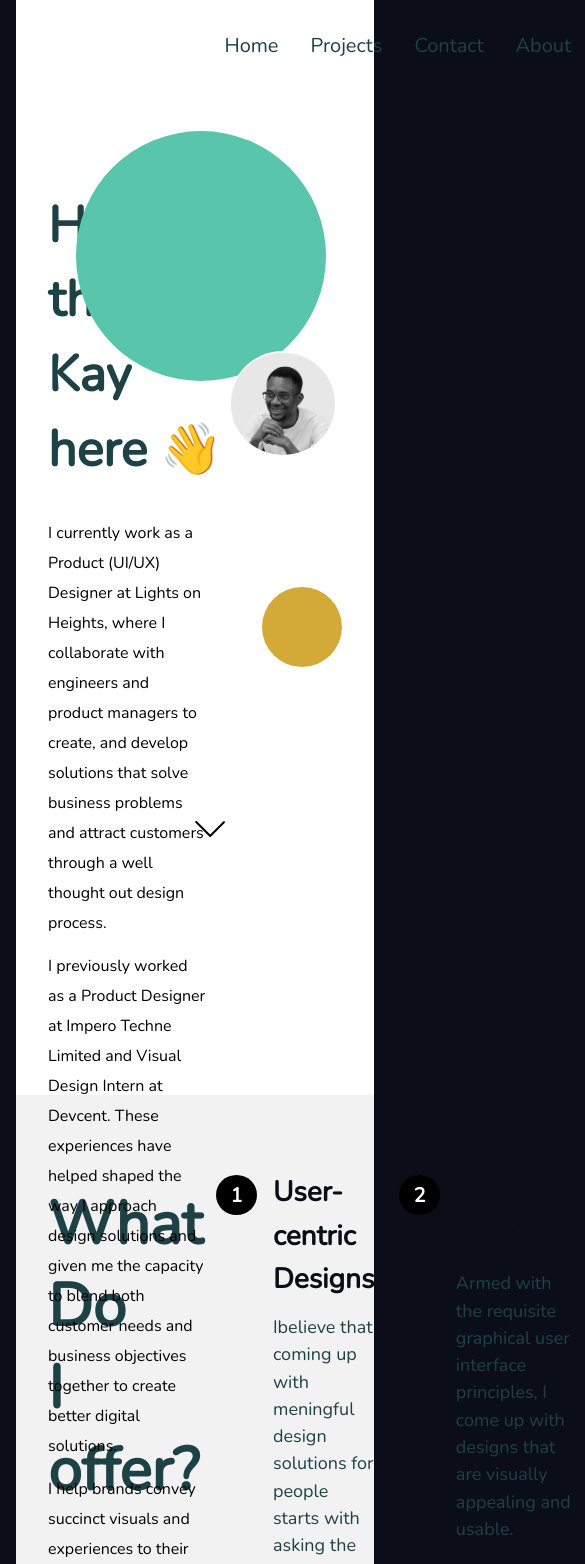
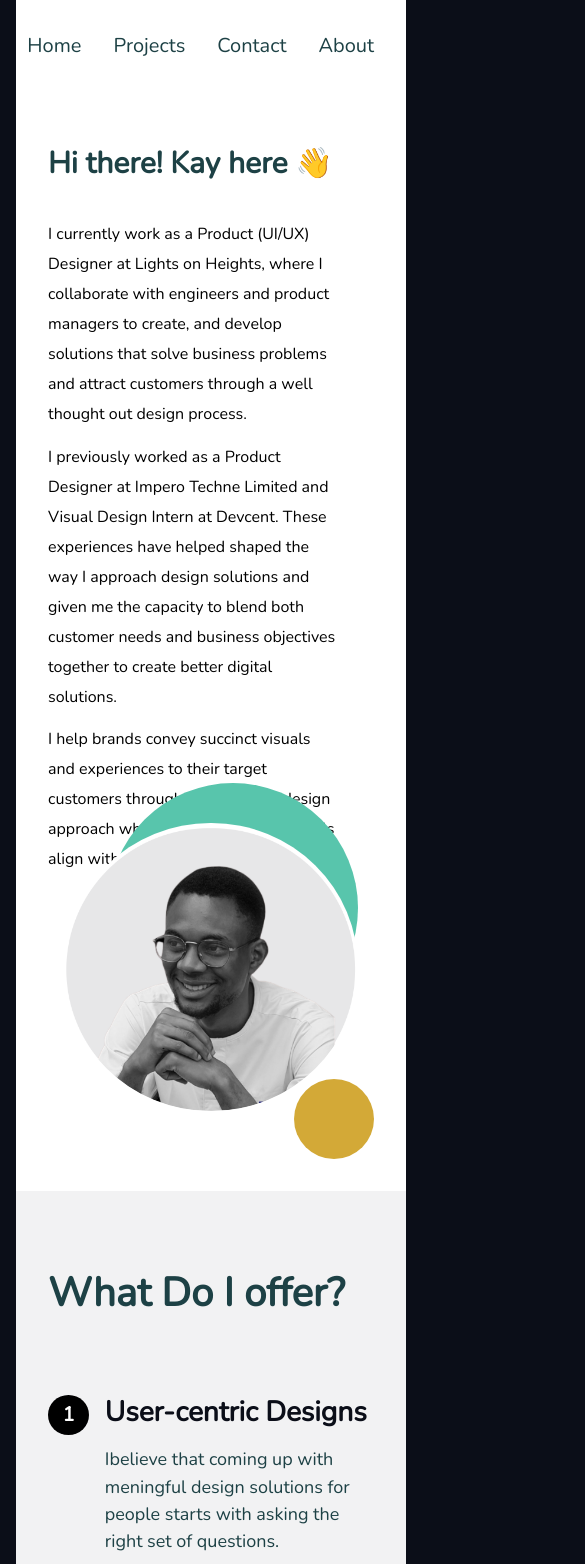
Before and after one commit to jahseed89/portfolio, a React (Create React App) app: page / in a window 390 px wide. Shown: the top 1564 px of the page, 585 px wide, since content can reach past the window. Built offline with nearby package versions, Linux system fonts and the light colour scheme.

Commit message:
responsiveness

```diff
--- a/src/app.scss
+++ b/src/app.scss
@@ -1,6 +1,10 @@
 .app {
     background-color: #0B0E18;
     padding: 0 8rem;
+
+    @media (max-width: 950px) {
+        padding: 0 2rem;
+    }
 
     nav{
         display: flex;
@@ -16,6 +20,15 @@
             padding-right: 2rem;
         }
 
+        @media (max-width: 950px) {
+            padding-left: 0;
+        }
+
+        @media (max-width: 540px) {
+            padding-bottom: 1rem;
+        }
+
+
         ul {
             width: 20%;
             display: flex;
@@ -25,6 +38,12 @@
             @media (max-width: 1740px) {
                 width: 40%;
             }
+
+            @media (max-width: 950px) {
+                width: 100%;
+            }
+
+
 
             li {
                 list-style-type: none;
@@ -40,11 +59,12 @@
     }
 
     @media (max-width: 1740px) {
-        padding: 0 3rem;
+        padding: 0 2rem;
     }
 
     @media (max-width: 950px) {
         padding: 0 1rem;
+        width: 100%;
     }
 
     .designed-by {
--- a/src/components/about/about.scss
+++ b/src/components/about/about.scss
@@ -8,8 +8,16 @@
         padding: 1rem 3rem;
         background-color: #FDFBF5;
 
+        @media (max-width: 540px) {
+            flex-direction: column;
+        }
+
         .abt-desc {
             width: 40%;
+
+            @media (max-width: 540px) {
+                width: 100%;
+            }
 
             h1 {
                 color: #1D4145;
@@ -20,6 +28,10 @@
 
                 @media (max-width: 1740px) {
                     font-size: 50px;
+                }
+
+                @media (max-width: 540px) {
+                    font-size: 40px;
                 }
             }
 
@@ -34,6 +46,10 @@
                 img {
                     width: 30%;
                     border-radius: 10px;
+
+                    @media (max-width: 540px) {
+                        width: 80%;
+                    }
                 }
             }
 
@@ -51,6 +67,10 @@
         .summary {
             width: 40%;
             margin-top: 7rem;
+
+            @media (max-width: 540px) {
+                width: 100%;
+            }
 
             h3 {
                 color: #1D4145;
@@ -88,8 +108,17 @@
         justify-content: space-between;
         padding: 5rem 3rem;
 
+        @media (max-width: 540px) {
+            flex-direction: column;
+        }
+
         .got-project {
             width: 40%;
+
+            @media (max-width: 540px) {
+                width: 100%;
+                margin-bottom: 5rem;
+            }
 
             p {
                 font-style: normal;
@@ -104,6 +133,10 @@
                 font-size: 56px;
                 line-height: 76px;
                 color: #1D4145;
+
+                @media (max-width: 540px) {
+                    font-size: 40px;
+                }
             }
             button {
                 display: flex;
@@ -128,6 +161,14 @@
 
         .lightImg-holder {
             width: 40%;
+
+            @media (max-width: 540px) {
+                width: 100%;
+            }
+
+            img {
+                width: 100%;
+            }
         }
     }
 
@@ -160,6 +201,11 @@
             flex: none;
             order: 0;
             flex-grow: 0;
+
+            @media (max-width: 950px) {
+                font-size: 40px;
+
+            }
 
             @media (max-width: 600px) {
                 font-size: 20px;
@@ -194,10 +240,6 @@
 
                 img {
                     width: 100%;
-
-                    @media (max-width: 600px) {
-                        width: 100%;
-                    }
                 }
             }
         }
--- a/src/components/contact/ContactMe.js
+++ b/src/components/contact/ContactMe.js
@@ -1,29 +1,14 @@
-import React, { useState } from "react";
+import React from "react";
 import linkedIn from "../../assets/images/linkedin.svg";
 import twitter from "../../assets/images/twitter.svg";
 import bb from "../../assets/images/bb.svg";
-import Modal from "../Modal";
-import LinksBtn from "../buttons/LinksBtn";
 import "./contact.scss";
 
 const ContactMe = () => {
-  const [showModal, setShowModal] = useState(false);
-
-  const openMsgModal = () => {
-    setShowModal((prev) => !prev);
-  };
 
   return (
     <div className="contact-section">
-      {showModal && (
-        <Modal>
-          <div>
-            <h3>Thanks for the message!</h3>
-            <p>I will get back to you as soon as possible</p>
-            <LinksBtn linkBtnText="Back to Portfolio" />
-          </div>
-        </Modal>
-      )}
+
       <div className="info-container">
         <div className="title-header">
           <h1>Let's Connect!</h1>
@@ -58,7 +43,7 @@ const ContactMe = () => {
             <textarea placeholder="Message"></textarea>
             <br />
           </div>
-          <button className="send-msg-btn" onClick={openMsgModal}>
+          <button className="send-msg-btn">
             SEND MESSAGE
           </button>
         </form>
--- a/src/components/contact/contact.scss
+++ b/src/components/contact/contact.scss
@@ -4,6 +4,12 @@
     padding: 0 4rem;
     height: 100vh;
     margin-top: 8rem;
+
+    @media (max-width: 950px) {
+        height: 100%;
+        margin-bottom: 5rem;
+        padding: 0 3rem;
+    }
 
     @media (max-width: 600px) {
         flex-direction: column;
@@ -17,13 +23,14 @@
         }
 
         .title-header {
-            font-size: 40px;
             display: flex;
             align-items: center;
 
-            @media (max-width: 600px) {
-                font-size: 30px;
+            @media (max-width: 540px) {
+                font-size: 40px;
                 width: 100%;
+                align-items: flex-start;
+
             }
 
 
@@ -38,11 +45,12 @@
                 order: 0;
                 flex-grow: 0;
 
-                @media (max-width: 600px) {
-                    font-size: 30px;
+                @media (max-width: 950px) {
+                    font-size: 40px;
+                }
+
+                @media (max-width: 540px) {
                     width: fit-content;
-                    margin-left: auto;
-                    margin-right: auto;
                 }
             }
         }
@@ -58,6 +66,7 @@
             font-size: 20px;
             line-height: 150%;
             color: #F5F5F5;
+            text-align: justify;
 
             @media (max-width: 600px) {
                 width: 100%;
@@ -90,10 +99,6 @@
             div{
                 margin: 1rem 0;
 
-                @media (max-width: 950px) {
-                    width: 100vw;
-                }
-
                 input {
                     width: 600px;
                     outline: none;
@@ -105,6 +110,14 @@
                     @media (max-width: 1740px) {
                         width: 450px;
 
+                    }
+
+                    @media (max-width: 950px) {
+                        width: 100%;
+                    }
+
+                    @media (max-width: 450px) {
+                        width: 320px;
                     }
 
                 }
@@ -120,7 +133,14 @@
 
             @media (max-width: 1740px) {
                 width: 450px;
+            }
 
+            @media (max-width: 950px) {
+                width: 100%;
+            }
+
+            @media (max-width: 450px) {
+                width: 320px;
             }
         }
 
@@ -140,7 +160,7 @@
                 border: 1px solid #58C5AC;
             }
 
-            @media (max-width: 600px) {
+            @media (max-width: 540px) {
                 font-size: 10px;
             }
         }
--- a/src/components/home/Home.js
+++ b/src/components/home/Home.js
@@ -59,7 +59,7 @@ const Home = () => {
           starts with asking the right set of questions."
             />
           </div>
-          <div  className="c-wrapper-row1">
+          <div className="c-wrapper-row1">
             <OfferCard
               num="3"
               title="Rapid Prototyping"
--- a/src/components/home/home.scss
+++ b/src/components/home/home.scss
@@ -9,14 +9,8 @@
         padding: 0 2rem 6rem 2rem;
     }
 
-    nav{
-        display: flex;
-        justify-content: flex-end;
-        margin-bottom: 8rem;
-
-        @media (max-width: 1740px) {
-            margin-bottom: 4rem;
-        }
+    @media (max-width: 540px) {
+        padding-bottom: 15rem;
     }
 
     .section-container {
@@ -24,10 +18,18 @@
         justify-content: space-between;
         height: 100%;
 
+        @media (max-width: 540px) {
+            flex-direction: column;
+        }
+
 
         .desc-section {
             height: 100%;
             width: 60%;
+
+            @media (max-width: 540px) {
+                width: 100%;
+            }
 
             h1 {
                 color: #1D4145;
@@ -38,6 +40,13 @@
 
                 @media (max-width: 1740px) {
                     font-size: 50px;
+                }
+                @media (max-width: 950px) {
+                    font-size: 40px;
+                }
+
+                @media (max-width: 540px) {
+                    font-size: 30px;
                 }
             }
 
@@ -61,13 +70,15 @@
                 display: flex;
                 justify-content: flex-end;
 
+                @media (max-width: 540px) {
+                    width: 100%;
+                }
+
                 .img-container {
 
                 .img-holder {
-                    // background-color: #F2F2F3;
                     width: 80%;
                     padding: 1rem 0;
-                    border-radius: 100%;
                     display: flex;
                     justify-content: center;
                     align-items: center;
@@ -101,6 +112,14 @@
                 background-color: #58C5AC;
                 border-radius: 100%;
 
+                @media (max-width: 950px) {
+                    top: 3rem;
+                }
+
+                @media (max-width: 540px) {
+                    top: -10.5rem;
+                }
+
             }
 
             .yello-bg {
@@ -110,6 +129,10 @@
                 border-radius: 100%;
                 position: absolute;
                 top: 27rem;
+
+                @media (max-width: 540px) {
+                    top: 8rem;
+                }
 
             }
 
@@ -125,6 +148,10 @@
         animation: beat .20s infinite alternate;
         transform-origin: center;
 
+        @media (max-width: 450px) {
+            display: none;
+        }
+
     }
 
     @keyframes beat{
@@ -134,7 +161,6 @@
 
 .what-iDo {
     display: flex;
-    // justify-content: space-between;
     gap: 5rem;
     background-color: #F2F2F3;
     padding: 3rem 5rem 6rem 5rem;
@@ -145,8 +171,16 @@
 
     }
 
+    @media (max-width: 540px) {
+        flex-direction: column;
+    }
+
     .offer-title,.offerCard-wrapper {
         width: calc(100% / 3);
+
+        @media (max-width: 540px) {
+            width: 100%;
+        }
     }
 
     .offer-title {
@@ -158,6 +192,15 @@
             font-size: 30px;
             width: 30%;
         }
+
+        @media (max-width: 950px) {
+            font-size: 20px;
+        }
+
+        @media (max-width: 540px) {
+            width: 100%;
+            margin-bottom: -4rem;
+        }
     }
 
     .offerCard-wrapper {
@@ -166,10 +209,15 @@
 
         @media (max-width: 1740px) {
             width: 35%;
+
+            @media (max-width: 540px) {
+                width: 100%;
+            }
         }
 
         .c-wrapper-row1, .c-wrapper-row2  {
             height: 50%;
+
         }
     }
 }
@@ -179,11 +227,20 @@
     background-color: #ffff;
     padding: 5rem;
 
+    @media (max-width: 540px) {
+        // text-align: left;
+        padding: 2rem 3rem;
+    }
+
     h3 {
         color: #1D4145;
         font-size: 40px;
         font-weight: 400;
         line-height: 54.56px;
+
+        @media (max-width: 540px) {
+            font-size: 30px;
+        }
     }
 
     h1 {
@@ -191,6 +248,11 @@
         font-size: 56px;
         font-weight: 700;
         line-height: 76.38px;
+
+        @media (max-width: 540px) {
+            font-size: 30px;
+        }
+
     }
 }
 
@@ -200,4 +262,5 @@
     .desc-section, .img-bg-wrapper {
         width: 50%;
     }
+
 }
--- a/src/components/projects/projects.scss
+++ b/src/components/projects/projects.scss
@@ -6,14 +6,6 @@
 
     @media (max-width: 950px) {
         margin-bottom: 30%;
-    }
-
-    @media (max-width: 600px) {
-        margin-bottom: 60rem;
-    }
-
-    @media (max-width: 365px) {
-        margin-bottom: 70rem;
     }
 
     .project-header {
@@ -198,7 +190,6 @@
 
                 @media (max-width: 600px) {
                     margin-top: -1.5rem;
-                    border: 1px solid red;
                 }
 
                 button {
@@ -265,6 +256,7 @@
         }
     }
 }
+
 .howIapproach-container {
     background-color: #F2F2F3;
     margin-top: 5rem;
@@ -278,6 +270,12 @@
             font-weight: 700;
             line-height: 76.38px;
             color: #1D4145;
+
+            @media (max-width: 540px) {
+                font-size: 30px;
+                line-height: 40px;
+                padding-bottom: 1rem;
+            }
 
         }
 
@@ -296,12 +294,13 @@
 
         @media (max-width: 950px) {
             flex-wrap: wrap;
+            gap: 5rem;
         }
 
         .card-items {
             width: calc(100% / 3);
 
-            @media (max-width: 540px) {
+            @media (max-width: 950px) {
                 width: 100%;
             }
         }
```
Also changed, not shown: src/App.js (+1 -46 lines).
